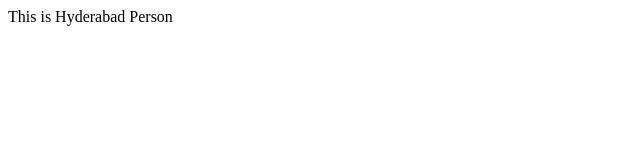
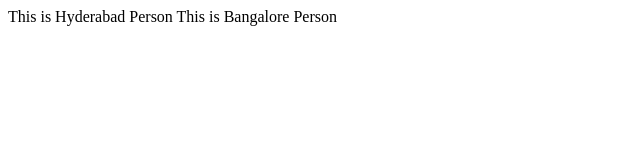
Before and after one commit to 534Bhavani/Git, a plain HTML site: page Hyderabad.html in a window 1280 px wide. Shown: the whole page, without its empty margins (0-640 px from the left). Drawn offline with Linux system fonts and the light colour scheme.

Commit message:
bangalore

```diff
--- a/Hyderabad.html
+++ b/Hyderabad.html
@@ -7,5 +7,6 @@
 </head>
 <body>
     This is Hyderabad Person
+    This is Bangalore Person
 </body>
 </html>
```
